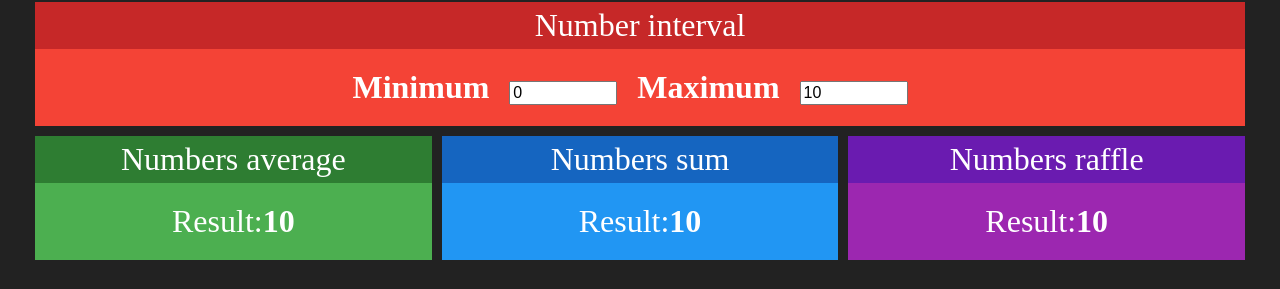
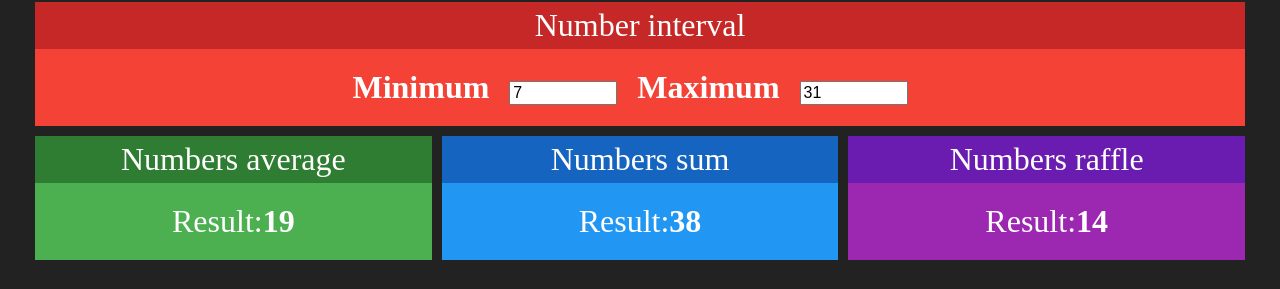
Before and after one commit to LeandroRezendeCoutinho/redux-simple, a React (Create React App) app: page / in a window 1280 px wide. Shown: the part 193-482 px from the top of the page. Built offline with nearby package versions, Linux system fonts and the light colour scheme.

Commit message:
feat: use fixed redux values to map props

```diff
--- a/src/components/Average.jsx
+++ b/src/components/Average.jsx
@@ -1,17 +1,27 @@
 import "./Interval.css"
 import React from "react"
 import Card from "./Card";
+import { connect } from "react-redux";
 
-// eslint-disable-next-line import/no-anonymous-default-export
-export default props => {
+const Average = props => {
+  const { min, max } = props
   return (
     <Card title='Numbers average' green>
       <div>
         <span>
           <span>Result:</span>
-          <strong>{10}</strong>
+          <strong>{(max + min) / 2}</strong>
         </span>
       </div>
     </Card>
   )
 }
+
+const mapStateToProps = state => {
+  return {
+    min: state.numbers.min,
+    max: state.numbers.max
+  }
+}
+
+export default connect(mapStateToProps)(Average)
--- a/src/components/Interval.jsx
+++ b/src/components/Interval.jsx
@@ -1,21 +1,32 @@
 import "./Interval.css"
 import React from "react"
 import Card from "./Card";
+import { connect } from "react-redux";
 
-// eslint-disable-next-line import/no-anonymous-default-export
-export default props => {
+const Interval = props => {
+  const { min, max } = props
+
   return (
     <Card title='Number interval' red>
       <div className='Interval'>
         <span>
           <strong>Minimum</strong>
-          <input type="number" value={0} />
+          <input type="number" value={min} />
         </span>
         <span>
           <strong>Maximum</strong>
-          <input type="number" value={10} />
+          <input type="number" value={max} />
         </span>
       </div>
     </Card>
   )
 }
+
+const mapStateToProps = state => {
+  return {
+    min: state.numbers.min,
+    max: state.numbers.max
+  }
+}
+
+export default connect(mapStateToProps)(Interval)
--- a/src/components/Raffle.jsx
+++ b/src/components/Raffle.jsx
@@ -1,17 +1,29 @@
 import "./Interval.css"
 import React from "react"
 import Card from "./Card";
+import { connect } from "react-redux";
 
-// eslint-disable-next-line import/no-anonymous-default-export
-export default props => {
+const Raffle = props => {
+  const { min, max } = props
+  const random = parseInt(Math.random() * (max - min)) + min
+
   return (
     <Card title='Numbers raffle' purple>
       <div>
         <span>
           <span>Result:</span>
-          <strong>{10}</strong>
+          <strong>{random}</strong>
         </span>
       </div>
     </Card>
   )
 }
+
+const mapStateToProps = state => {
+  return {
+    min: state.numbers.min,
+    max: state.numbers.max
+  }
+}
+
+export default connect(mapStateToProps)(Raffle)
--- a/src/components/Sum.jsx
+++ b/src/components/Sum.jsx
@@ -1,17 +1,27 @@
 import "./Interval.css"
 import React from "react"
 import Card from "./Card";
+import { connect } from "react-redux";
 
-// eslint-disable-next-line import/no-anonymous-default-export
-export default props => {
+const Sum = props => {
+  const { min, max } = props
   return (
     <Card title='Numbers sum' blue>
       <div>
         <span>
           <span>Result:</span>
-          <strong>{10}</strong>
+          <strong>{min + max}</strong>
         </span>
       </div>
     </Card>
   )
 }
+
+const mapStateToProps = state => {
+  return {
+    min: state.numbers.min,
+    max: state.numbers.max
+  }
+}
+
+export default connect(mapStateToProps)(Sum)
--- a/src/index.js
+++ b/src/index.js
@@ -4,10 +4,17 @@ import './index.css';
 import App from './App';
 import reportWebVitals from './reportWebVitals';
 
+import { Provider } from "react-redux";
+import storeConfig from "./store/storeConfig";
+
+const store = storeConfig()
+
 ReactDOM.render(
-  <React.StrictMode>
-    <App />
-  </React.StrictMode>,
+  <Provider store={store}>
+    <React.StrictMode>
+      <App />
+    </React.StrictMode>
+  </Provider>,
   document.getElementById('root')
 );
 
--- /dev/null
+++ b/src/store/storeConfig.js
@@ -0,0 +1,23 @@
+import { createStore, combineReducers } from "redux";
+
+const reducers = combineReducers({
+  numbers: function (state, action) {
+    console.log(state, ' ', action);
+    return {
+      min: 7,
+      max: 31
+    }
+  },
+  names: function (state, action) {
+    return [
+      'Ana', 'Bia', 'Carlos'
+    ]
+  }
+
+})
+
+function storeConfig() {
+  return createStore(reducers)
+}
+
+export default storeConfig
```
